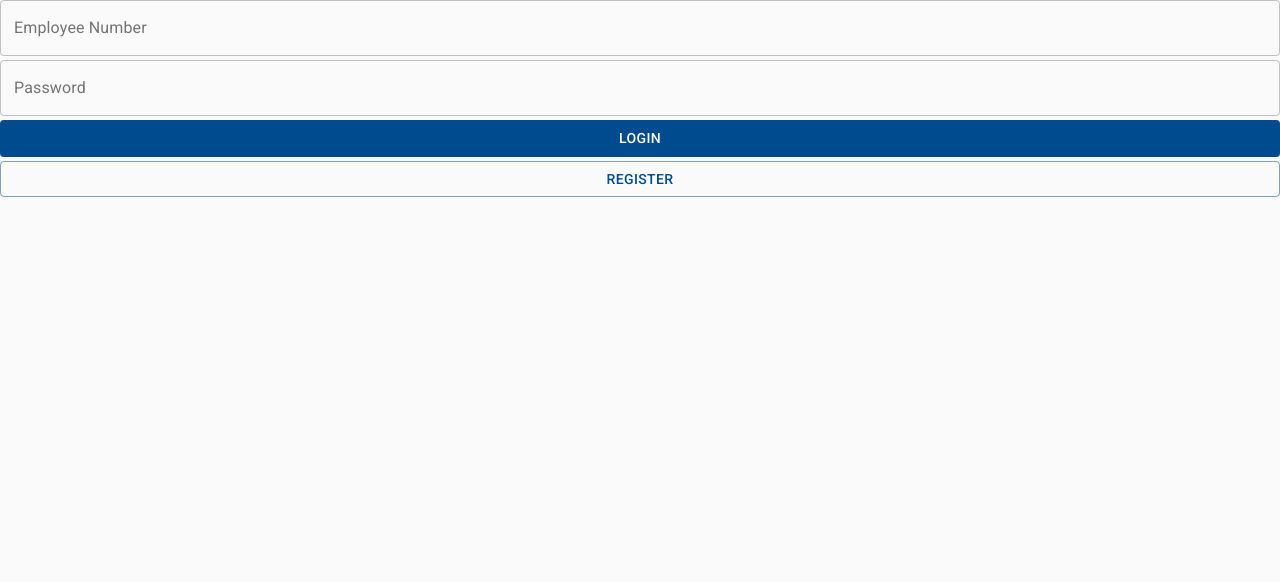
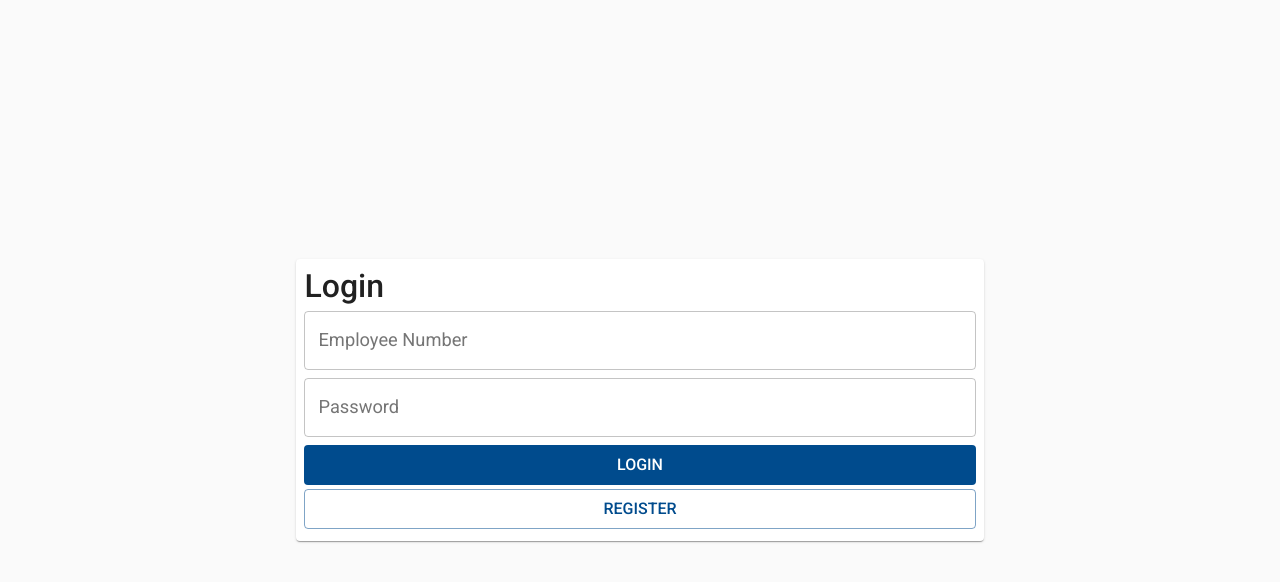
Before and after one commit to TClark1011/pn-leave-tool, a React (Create React App) app: page / in a window 1280 px wide. Shown: the top 582 px of the page. Built offline with nearby package versions, Linux system fonts and the light colour scheme.

Commit message:
Basic form layout design complete

```diff
--- a/src/App.jsx
+++ b/src/App.jsx
@@ -3,7 +3,8 @@ import "./styles/forms.scss";
 
 import React from "react";
 
-import {ThemeProvider }  from '@material-ui/core/styles'
+import { Card }  from '@material-ui/core'
+import { ThemeProvider }  from '@material-ui/core/styles'
 import CssBaseline from '@material-ui/core/CssBaseline'
 
 import theme from "./Theme"
@@ -14,8 +15,12 @@ function App() {
   return (
     <ThemeProvider theme={theme}>
         <CssBaseline />
-        <div className="App">
-          <LoginForm />
+        <div id="App">
+          <div id="content">
+              <Card className="centerV centerH card">
+                  <LoginForm />
+              </Card>
+          </div>
         </div>
     </ThemeProvider>
   );
--- a/src/Theme.jsx
+++ b/src/Theme.jsx
@@ -3,8 +3,26 @@ import { createMuiTheme }  from '@material-ui/core/styles'
 const theme = createMuiTheme({
     palette: {
         primary:{main:"#004B8D"},
-        secondary:{main:"#F2A900"}
+        secondary:{main:"#F2A900"},
     },
+    typography:{
+        fontFamily:[
+            'Roboto',
+            'sans-serif'
+        ].join(','),
+        fontSize:16,
+        h1:{
+            fontSize:"3em",
+            fontWeight:600,
+        },
+        h2: {
+            fontSize:"2em",
+            fontWeight:500,
+        },
+    }
 })
 
+//# NOTES
+//* Page Titles (eg; 'Login') use h2
+
 export default theme
--- a/src/components/LoginForm.jsx
+++ b/src/components/LoginForm.jsx
@@ -4,7 +4,7 @@
 
 import React from "react";
 
-import { TextField, Button } from "@material-ui/core";
+import { TextField, Button, Typography } from "@material-ui/core";
 
 class LoginForm extends React.Component {
 	constructor() {
@@ -13,7 +13,8 @@ class LoginForm extends React.Component {
             employee_id: "",
             employee_id_error:null,
             password: "",
-            password_error:null
+            password_error:null,
+            form_error:null
 		};
 	}
 
@@ -38,55 +39,65 @@ class LoginForm extends React.Component {
 	}
 
 	submit() {
-        const allFieldItems = [
+        const allFields = [ //# Store all data required to validate fields
             {
                 value:this.state.employee_id,
-                setError:(value) => this.setState({employee_id_error:value})
+                setError:(value) => {
+                    this.setState({employee_id_error:value});
+                    // this.setState({employee_id_label:"Employee Number"})
+                },
+                required:true,
             },
             {
                 value:this.state.password,
-                setError:(value) => this.setState({password_error:value})
+                setError: (value) => {
+                    this.setState({password_error:value});
+                },
+                required:true,
             }
         ]
+
         var formIsValid = true;
-		for (const item of allFieldItems) {
-			if (!item.value) { //# If field is empty
-                item.setError("Required");
+
+        for (const field of allFields) { //# Iterate through field values
+            if(field.required && !field.value) { //#If a required field is empty
+                field.setError("Required")
                 formIsValid = false;
-			}
+            }
         }
+
         if (formIsValid) {
+            console.log("dummy form submission");
             //TODO: Form post request
         }
-	}
+    }
 
 	render() {
 		return (
 			<div className="login-form container">
+                <Typography component="h2" variant="h2" className="section-title">Login</Typography>
 				<form>
 					<TextField
 						fullWidth
                         color="primary"
 						variant="outlined"
-						className="form-input employee_id"
-						label="Employee Number"
+						className="form-input field employee_id"
+						label={"Employee Number" + (this.state.employee_id_error ? ` (${this.state.employee_id_error})` : "")}
 						type="tel"
 						onChange={(e) => this.employeeIdHandler(e)}
 						value={this.state.employee_id}
                         error={this.state.employee_id_error ? true : false}
-                        helperText={this.state.employee_id_error}
 					/>
 					<TextField
 						fullWidth
                         color="primary"
 						variant="outlined"
-						className="form-input password"
-						label="Password"
+						className="form-input field password"
+						label={"Password" + (this.state.password_error ? ` (${this.state.password_error})` : "")}
 						type="password"
 						onChange={(e) => this.passwordHandler(e)}
 						value={this.state.password}
 						error={this.state.password_error ? true : false}
-                        helperText={this.state.password_error}
 					/>
 					<Button
 						fullWidth
--- a/src/styles/base.scss
+++ b/src/styles/base.scss
@@ -1,6 +1,37 @@
-.container > :first-child {
+@import 'variables.scss';
+
+* {
+    box-sizing:border-box;
+}
+
+#content {
+    height:1px;
+    min-height:100vh;
+    display:flex;
+    align-items: center;
+}
+
+#content > .centerH {
+    margin-left:auto;
+    margin-right:auto;
+}
+
+#content > .centerV {
+    margin-top:auto;
+    margin-bottom:auto;
+}
+
+#content .card {
+    padding:$padding-std;
+}
+
+#content .container > :first-child {
     margin-top:0;
 }
-.container > :last-child {
+#content .container > :last-child {
     margin-bottom:0;
 }
+
+#content .section-title {
+    margin-bottom:6px !important;
+}
--- a/src/styles/forms.scss
+++ b/src/styles/forms.scss
@@ -3,3 +3,6 @@
 form .form-input {
     margin-bottom:$item-spacing-std;
 }
+form .form-input.field {
+    margin-bottom:$item-spacing-std * 2;
+}
--- a/src/styles/variables.scss
+++ b/src/styles/variables.scss
@@ -1,2 +1,2 @@
-$card-padding:8px;
+$padding-std:8px;
 $item-spacing-std:4px;
```
Also changed, not shown: 1 other file (tests, documents, lock files or other folders).
